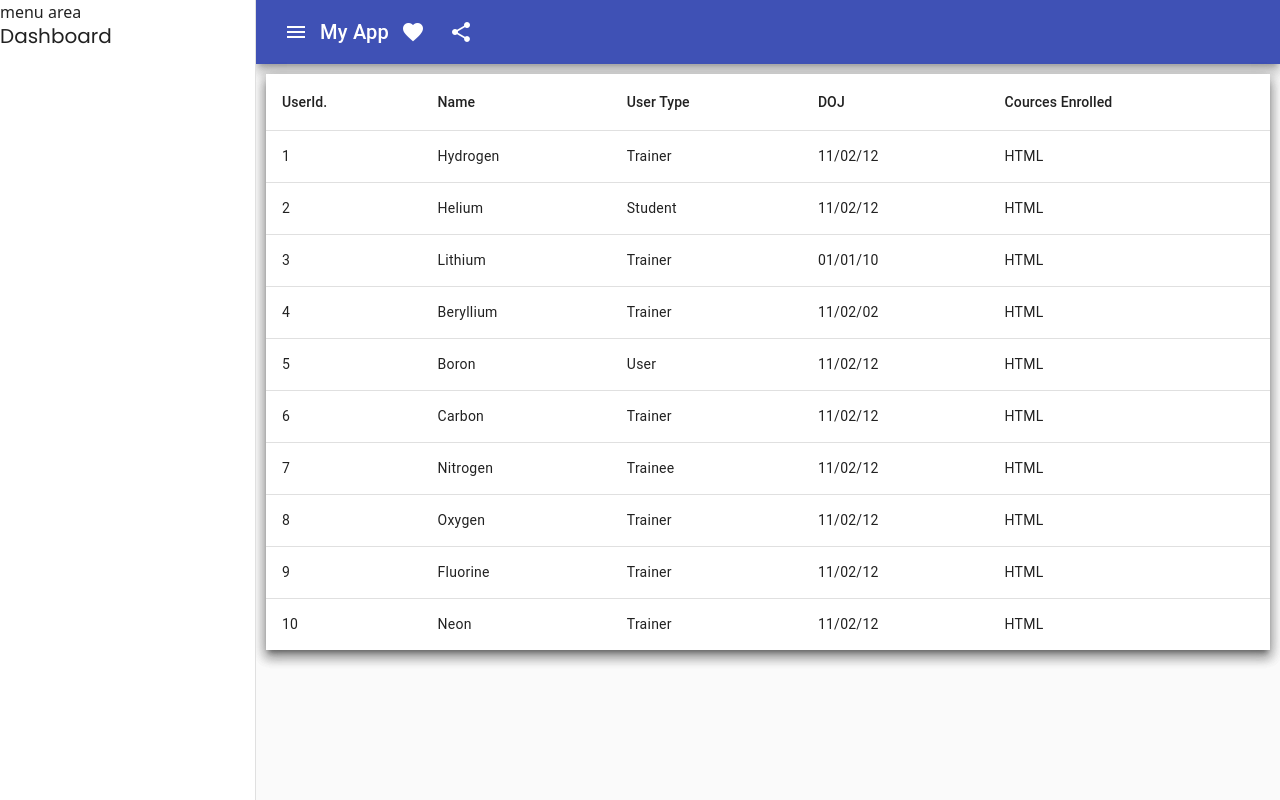
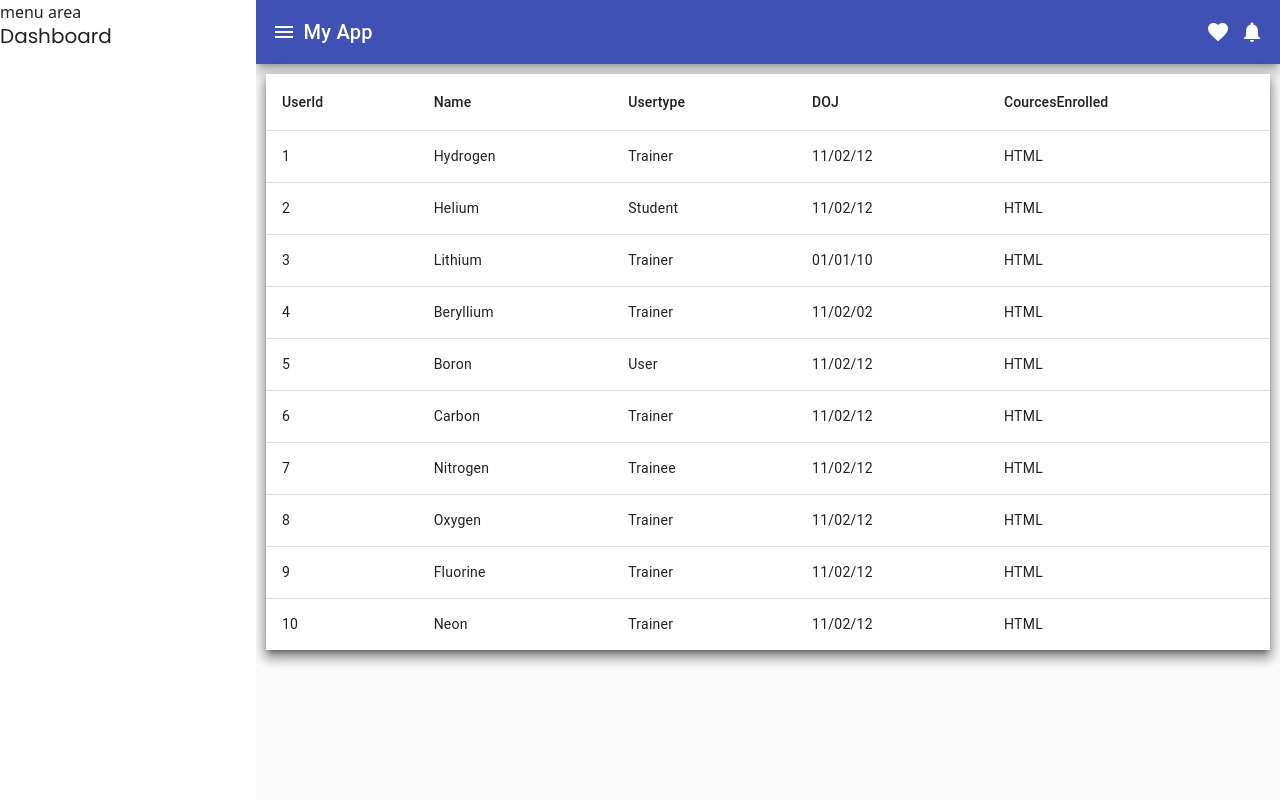
Before and after one commit to rahulunthinkable/Training_Module_UI, an Angular app: page /home/admin in a window 1280 px wide. Built offline with nearby package versions, Linux system fonts and the light colour scheme.

Commit message:
LR-302 Intigrate usertable and sidenav on dashboard

```diff
--- a/src/app/admin/admin-table/admin-table.component.html
+++ b/src/app/admin/admin-table/admin-table.component.html
@@ -1,34 +1,11 @@
 <div>
   <table mat-table [dataSource]="dataSource" class="mat-elevation-z8">
-
-    <ng-container matColumnDef="userId">
-      <th mat-header-cell *matHeaderCellDef> UserId. </th>
-      <td mat-cell *matCellDef="let element"> {{element.userId}} </td>
-    </ng-container>
-
-    <!-- Name Column -->
-    <ng-container matColumnDef="name">
-      <th mat-header-cell *matHeaderCellDef> Name </th>
-      <td mat-cell *matCellDef="let element"> {{element.name}} </td>
-    </ng-container>
-
-    <!-- userType Column -->
-    <ng-container matColumnDef="userType">
-      <th mat-header-cell *matHeaderCellDef> User Type </th>
-      <td mat-cell *matCellDef="let element"> {{element.userType}} </td>
-    </ng-container>
-
-    <!-- doj Column -->
-    <ng-container matColumnDef="doj">
-      <th mat-header-cell *matHeaderCellDef> DOJ </th>
-      <td mat-cell *matCellDef="let element"> {{element.doj}} </td>
-    </ng-container>
-
-    <ng-container matColumnDef="Cources Enrolled">
-      <th mat-header-cell *matHeaderCellDef> Cources Enrolled </th>
-      <td mat-cell *matCellDef="let element"> {{element.couresEnrolled}} </td>
-    </ng-container>
-
+    <div *ngFor="let column of displayedColumns">
+      <ng-container [matColumnDef]="column">
+        <th mat-header-cell *matHeaderCellDef> {{column}} </th>
+        <td mat-cell *matCellDef="let element"> {{element[column]}} </td>
+      </ng-container>
+    </div>
     <tr mat-header-row *matHeaderRowDef="displayedColumns"></tr>
     <tr mat-row *matRowDef="let row; columns: displayedColumns;"></tr>
   </table>
--- a/src/app/admin/admin-table/admin-table.component.ts
+++ b/src/app/admin/admin-table/admin-table.component.ts
@@ -1,23 +1,23 @@
 import { Component } from '@angular/core';
 export interface PeriodicElement {
-  userId: number;
-  name: string;
-  userType: string;
-  doj: string;
-  couresEnrolled:string;
+  UserId: number;
+  Name: string;
+  Usertype: string;
+  DOJ: string;
+  CourcesEnrolled:string;
 }
 
 const ELEMENT_DATA: PeriodicElement[] = [
-  {userId: 1, name: 'Hydrogen', userType: 'Trainer', doj: '11/02/12' , couresEnrolled:'HTML'},
-  {userId: 2, name: 'Helium', userType: 'Student', doj: '11/02/12',  couresEnrolled:'HTML'},
-  {userId: 3, name: 'Lithium', userType: 'Trainer', doj: '01/01/10',  couresEnrolled:'HTML'},
-  {userId: 4, name: 'Beryllium', userType: 'Trainer', doj: '11/02/02',  couresEnrolled:'HTML'},
-  {userId: 5, name: 'Boron', userType: 'User', doj: '11/02/12',  couresEnrolled:'HTML'},
-  {userId: 6, name: 'Carbon', userType: 'Trainer', doj: '11/02/12',  couresEnrolled:'HTML'},
-  {userId: 7, name: 'Nitrogen', userType: 'Trainee', doj: '11/02/12',  couresEnrolled:'HTML'},
-  {userId: 8, name: 'Oxygen', userType: 'Trainer', doj: '11/02/12',  couresEnrolled:'HTML'},
-  {userId: 9, name: 'Fluorine', userType: 'Trainer', doj: '11/02/12',  couresEnrolled:'HTML'},
-  {userId: 10, name: 'Neon', userType: 'Trainer', doj: '11/02/12', couresEnrolled:'HTML'},
+  {UserId: 1, Name: 'Hydrogen', Usertype: 'Trainer', DOJ: '11/02/12' , CourcesEnrolled:'HTML'},
+  {UserId: 2, Name: 'Helium', Usertype: 'Student', DOJ: '11/02/12',  CourcesEnrolled:'HTML'},
+  {UserId: 3, Name: 'Lithium', Usertype: 'Trainer', DOJ: '01/01/10',  CourcesEnrolled:'HTML'},
+  {UserId: 4, Name: 'Beryllium', Usertype: 'Trainer', DOJ: '11/02/02',  CourcesEnrolled:'HTML'},
+  {UserId: 5, Name: 'Boron', Usertype: 'User', DOJ: '11/02/12',  CourcesEnrolled:'HTML'},
+  {UserId: 6, Name: 'Carbon', Usertype: 'Trainer', DOJ: '11/02/12',  CourcesEnrolled:'HTML'},
+  {UserId: 7, Name: 'Nitrogen', Usertype: 'Trainee', DOJ: '11/02/12',  CourcesEnrolled:'HTML'},
+  {UserId: 8, Name: 'Oxygen', Usertype: 'Trainer', DOJ: '11/02/12',  CourcesEnrolled:'HTML'},
+  {UserId: 9, Name: 'Fluorine', Usertype: 'Trainer', DOJ: '11/02/12',  CourcesEnrolled:'HTML'},
+  {UserId: 10, Name: 'Neon', Usertype: 'Trainer', DOJ: '11/02/12', CourcesEnrolled:'HTML'},
 ];
 
 @Component({
@@ -27,6 +27,6 @@ const ELEMENT_DATA: PeriodicElement[] = [
 })
 
 export class AdminTableComponent {
-  displayedColumns: string[] = ['userId', 'name', 'userType', 'doj','Cources Enrolled'];
+  displayedColumns: string[] = ['UserId', 'Name', 'Usertype', 'DOJ','CourcesEnrolled'];
   dataSource = ELEMENT_DATA;
 }
--- a/src/app/authentication/login/login.component.html
+++ b/src/app/authentication/login/login.component.html
@@ -4,7 +4,6 @@
       <div class="col-md-6 col-sm-12 mat-elevation-z8">
         <div class="user-content">
           <h1>Login For Learning new Technologies</h1>
-          <p>Lorem ipsum dolor sit amet consectetur adipisicing elit. Expedita eius totam illum incidunt maxim porro vel amet ipsam!</p>
         </div>
         <form [formGroup]="formGroup">
         <div class="input-element">
--- a/src/app/authentication/sign-up/sign-up.component.html
+++ b/src/app/authentication/sign-up/sign-up.component.html
@@ -1,7 +1,7 @@
 <div class="main-content row container">
     <div class="block col-md-7 order-md-0 order-1 mat-elevation-z8">
         <div class="title">
-            Sign up to Website
+           <h1> Sign up to Website</h1>
         </div>
         <form [formGroup]="registerForm" (ngSubmit)="register()" autocomplete="off" class="form">
             <div class="field">
@@ -58,6 +58,6 @@
         </form>
     </div>
     <div class="block2 col-md-5 order-md-1 order-0 h-100">
-        <img src="assets/Images/s.png" alt="" class="img-fluid">
+        <img src="assets/Images/signUp.svg" alt="" class="img-fluid">
     </div>
 </div>
--- a/src/app/authentication/sign-up/sign-up.component.scss
+++ b/src/app/authentication/sign-up/sign-up.component.scss
@@ -12,6 +12,12 @@
 
 @mixin image2 {
   @media (min-width: 480px) {
+    @content;
+  }
+}
+
+@mixin padding {
+  @media (max-width : 650px) {
     @content;
   }
 }
@@ -158,11 +164,10 @@
     img {
       // width: 90%;
       height: 100%;
-      @include image2 {
-        // width: 60%;
-      }
-      @include image1 {
-        // width: 90%;
+      padding: 29% 0;
+      @include padding {
+        padding: 5% 0;
+        height: auto;
       }
     }
   }
--- a/src/app/home/home.component.html
+++ b/src/app/home/home.component.html
@@ -4,28 +4,32 @@
       menu area
       <h3>Dashboard</h3>
     </mat-drawer>
+    <mat-drawer-content>
       <div class="main-content-area">
         <div class="main-toolbar mat-elevation-z8">
           <mat-toolbar color="primary">
-          <button mat-icon-button (click)="drawer.toggle()">
-            <mat-icon>menu</mat-icon>
-          </button>
-          <span>My App</span>
-          <span class="example-spacer"></span>
-          <button mat-icon-button class="example-icon favorite-icon" aria-label="Example icon-button with heart icon">
+            <mat-icon (click)="drawer.toggle()">menu</mat-icon>
+            <span class="logo">My App</span>
+            <div class="notification-icon">
               <mat-icon>favorite</mat-icon>
-          </button>
-          <button mat-icon-button class="example-icon" aria-label="Example icon-button with share icon">
-            <mat-icon>share</mat-icon>
-          </button>
+              <mat-drawer #top class="sidenav mat-elevation-z8" mode="side" position="end">
+                <mat-icon (click)="top.close()">clear</mat-icon>
+
+                <mat-card class="mat-elevation-z8">
+                  <mat-card-content>Simple card</mat-card-content>
+                </mat-card>
+              </mat-drawer>
+              <mat-icon (click)="top.toggle()">notifications</mat-icon>
+            </div>
           </mat-toolbar>
         </div>
 
         <div class="outlet-area">
-        <div class="mat-elevation-z8" style="margin: 10px;">
+          <div class="mat-elevation-z8">
             <router-outlet></router-outlet>
           </div>
         </div>
       </div>
+    </mat-drawer-content>
   </mat-drawer-container>
 </div>
--- a/src/app/home/home.component.scss
+++ b/src/app/home/home.component.scss
@@ -1,20 +1,44 @@
 .main-card {
 
   .main-container {
+
     .sidenav {
       width: 20%;
       height: 100vh;
+      border: none;
     }
 
-    .main-content-area{
+    .main-content-area {
       height: 100vh;
 
-      .main-toolbar{
-        background-color: blue;
+      .main-toolbar {
         color: #fff;
+
+        .logo {
+          margin-left: 10px;
+        }
+      }
+
+    }
+
+    .notification-icon {
+      width: 100%;
+      display: flex;
+      justify-content: end;
+      align-items: center;
+
+      .mat-icon {
+        margin-left: 10px;
+      }
+
+      .mat-mdc-card {
+        margin: 10px;
       }
     }
 
+    .outlet-area {
+      margin: 10px;
+    }
+
   }
-
 }
--- a/src/assets/SCSS/global.scss
+++ b/src/assets/SCSS/global.scss
@@ -53,14 +53,18 @@ h6 {
   font-size: 5px;
 }
 
-.w-100{
+.w-100 {
   width: 100%;
 }
 
-.h-100{
+.h-100 {
   height: 100vh !important;
 }
 
-.a-color{
+.a-color {
   text-decoration: none;
 }
+
+.font-color {
+  background-color: blue;
+}
--- a/src/assets/SCSS/material.scss
+++ b/src/assets/SCSS/material.scss
@@ -4,28 +4,38 @@
   height: 50px !important;
 }
 
-.mat-mdc-form-field{
+.mat-mdc-form-field {
   line-height: 0;
 }
 
-.mat-mdc-raised-button:not(:disabled){
+.mat-mdc-raised-button:not(:disabled) {
   background-color: blue !important;
   color: #fff !important;
   width: 100% !important;
 }
 
-.mat-mdc-form-field-error{
+.mat-mdc-form-field-error {
   color: red;
 }
-.bg-body-tertiary{
+
+.bg-body-tertiary {
   background-color: blue !important;
 }
 
-.btn-outline-success{
+.btn-outline-success {
   --bs-btn-color: #fff;
-  --bs-btn-border-color:#fff;
+  --bs-btn-border-color: #fff;
 }
-.mdc-text-field--filled:not(.mdc-text-field--disabled){
+
+.mdc-text-field--filled:not(.mdc-text-field--disabled) {
   background-color: transparent;
   height: 60px;
 }
+
+.mat-drawer-content {
+  margin-right: 0px !important;
+}
+
+.mat-icon {
+  cursor: pointer !important;
+}
```
Also changed, not shown: src/assets/Images/logo.png, src/assets/Images/signUp.svg (added). Lines whose indentation alone changed are shown as unchanged.
